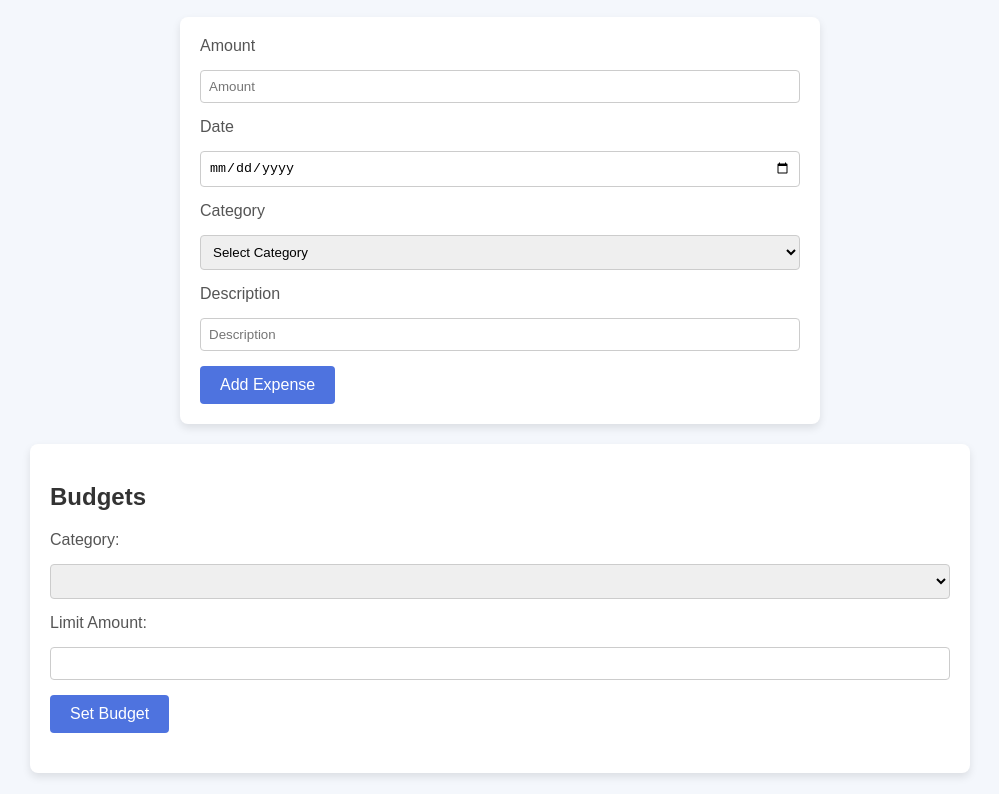
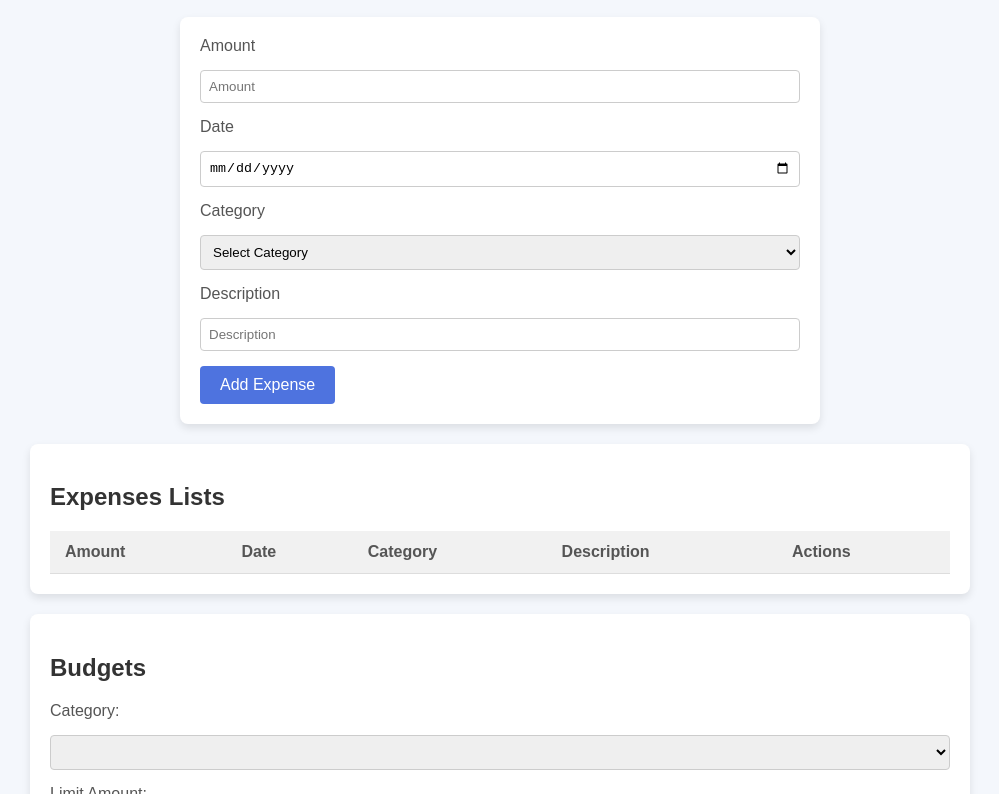
Before and after one commit to 20058340/PersonalExpenseTracker, a website: page index.html in a window 1280 px wide. Shown: the part 424-1218 px from the top of the page, without its empty margins (140-1139 px from the left). Drawn offline with Linux system fonts and the light colour scheme.

Commit message:
added expenses list table

```diff
--- a/index.html
+++ b/index.html
@@ -56,6 +56,26 @@
                 <button type="submit">Add Expense</button>
             </form>
 
+             <!-- Expense Table -->
+             <section id="expense-list">
+                <h2>Expenses Lists</h2>
+                <table>
+                    <thead>
+                        <tr>
+                            <th>Amount</th>
+                            <th>Date</th>
+                            <th>Category</th>
+                            <th>Description</th>
+                            <th>Actions</th>
+                        </tr>
+                    </thead>
+                    <tbody id="expense-table-body">
+
+                    </tbody>
+                </table>
+            </section>
+        </div>
+
 
 
 
```
